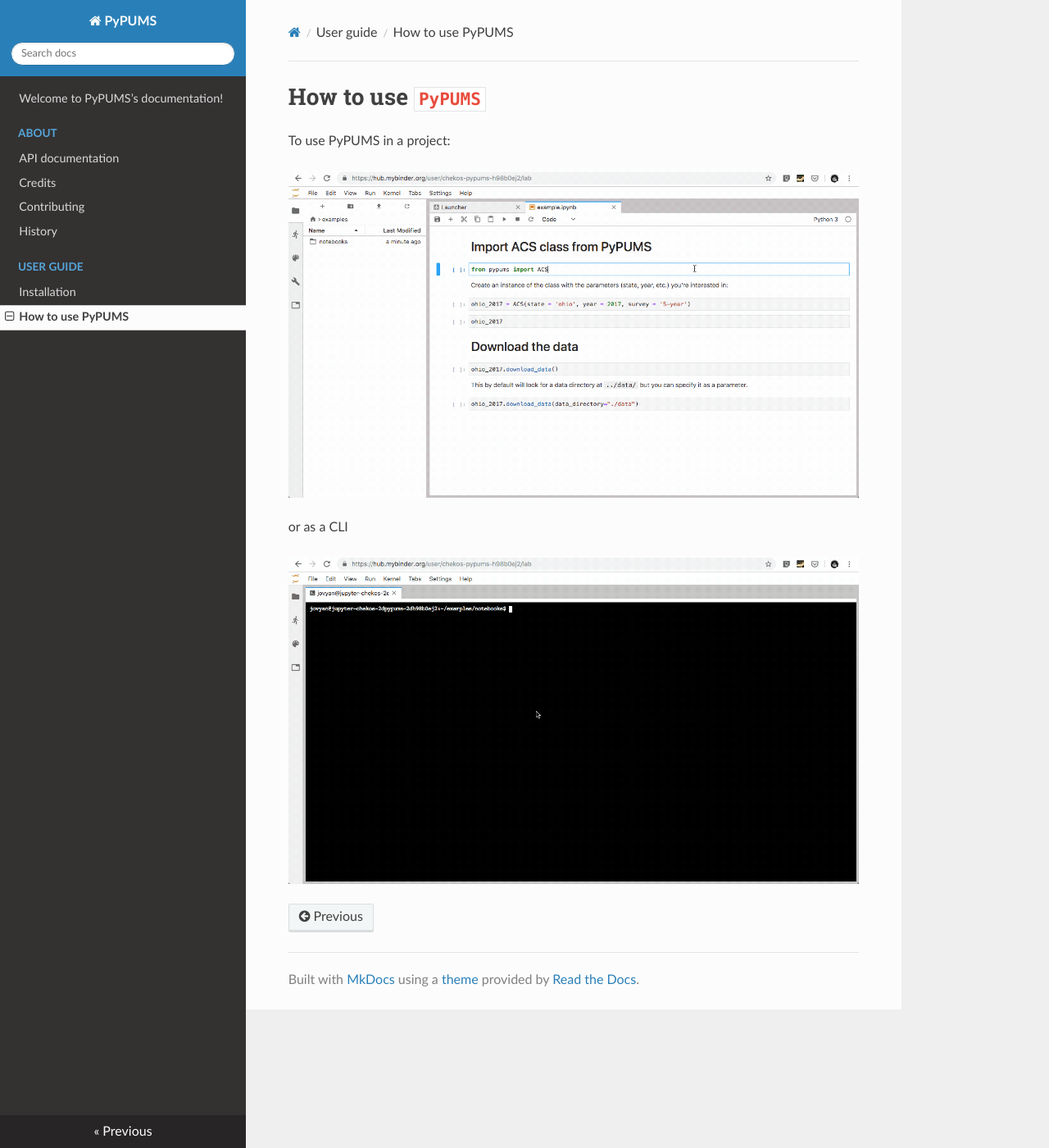
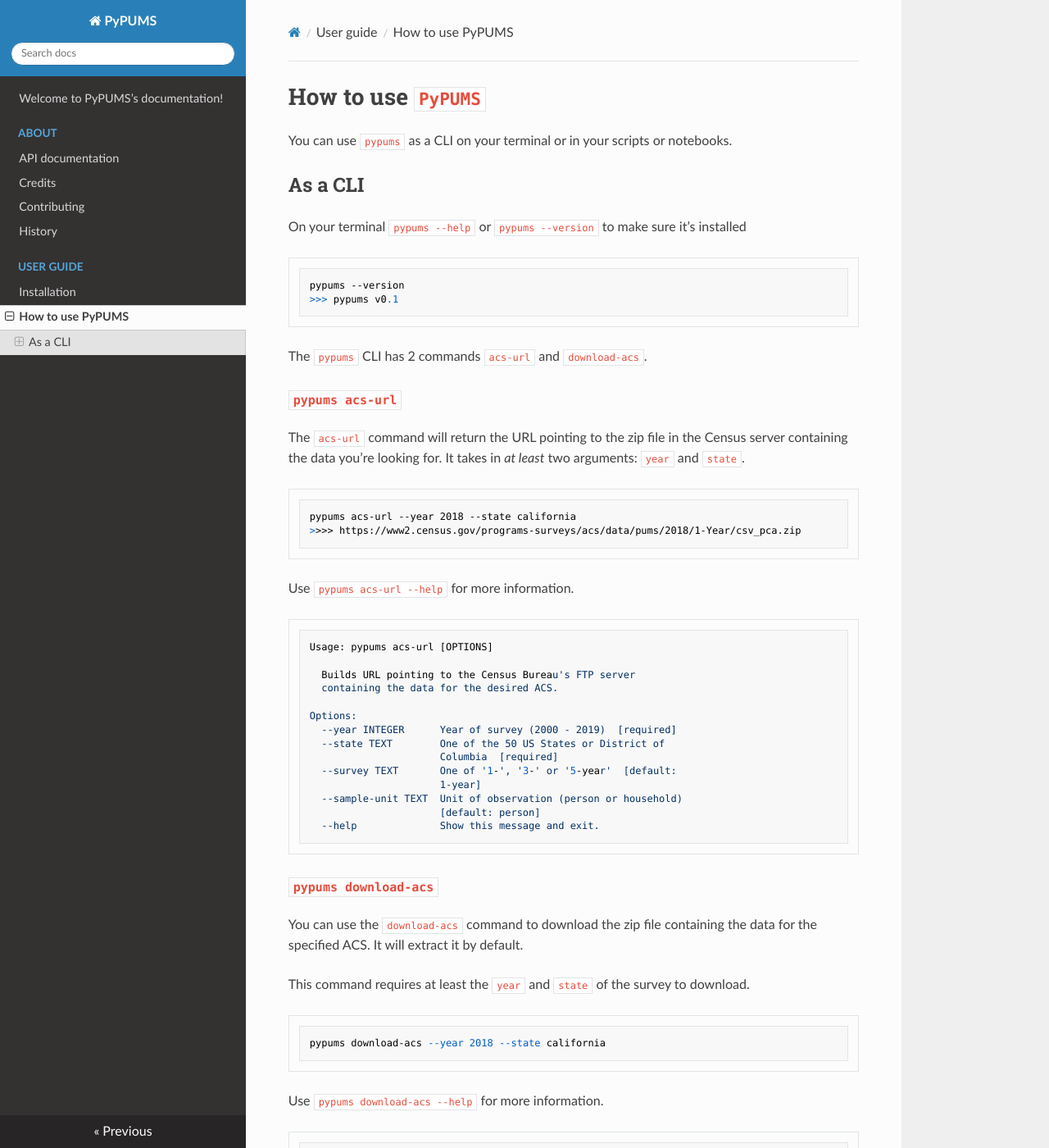
Before and after one commit to chekos/pypums, an MkDocs documentation site: the page built from docs/user-guide/usage.md, in a window 1280 px wide and 1400 px high. Shown: the whole window at 82% size. Built offline with MkDocs 1.6.1, drawn with Linux system fonts in a browser that asks for light colours; nearby versions of some CDN libraries; some of the changed text lies outside the part shown.

Commit message:
update docs to include CLI usage

````diff
--- a/docs/about/api.md
+++ b/docs/about/api.md
@@ -1,7 +1,12 @@
 # API documentation
-
-::: pypums.get_data
-    :docstring:
 
 ::: pypums.ACS
     :docstring:
+
+## CLI
+
+::: pypums.cli.acs_url
+    :docstring:
+
+::: pypums.cli.download_acs
+    :docstring:
--- /dev/null
+++ b/docs/css/custom.css
@@ -0,0 +1,10 @@
+div.autodoc-docstring {
+    padding-left: 20px;
+    margin-bottom: 30px;
+    border-left: 5px solid rgba(230, 230, 230);
+  }
+
+  div.autodoc-members {
+    padding-left: 20px;
+    margin-bottom: 15px;
+  }
--- a/docs/user-guide/usage.md
+++ b/docs/user-guide/usage.md
@@ -1,9 +1,84 @@
 # How to use `PyPUMS`
 
-To use PyPUMS in a project:
+You can use `pypums` as a CLI on your terminal or in your scripts or notebooks.
 
-![on a jupyter notebook](../static/usage.gif)
+## As a CLI
 
-or as a CLI
+On your terminal `pypums --help` or `pypums --version` to make sure it's installed
 
-![as a CLI](../static/cli.gif)
+```shell
+pypums --version
+>>> pypums v0.1
+```
+
+The `pypums` CLI has 2 commands `acs-url` and `download-acs`.
+
+### `pypums acs-url`
+The `acs-url` command will return the URL pointing to the zip file in the Census server containing the data you're looking for. It takes in _at least_ two arguments: `year` and `state`.
+
+```shell
+pypums acs-url --year 2018 --state california
+>>>> https://www2.census.gov/programs-surveys/acs/data/pums/2018/1-Year/csv_pca.zip
+```
+
+Use `pypums acs-url --help` for more information.
+```plaintext
+Usage: pypums acs-url [OPTIONS]
+
+  Builds URL pointing to the Census Bureau's FTP server
+  containing the data for the desired ACS.
+
+Options:
+  --year INTEGER      Year of survey (2000 - 2019)  [required]
+  --state TEXT        One of the 50 US States or District of
+                      Columbia  [required]
+  --survey TEXT       One of '1-', '3-' or '5-year'  [default:
+                      1-year]
+  --sample-unit TEXT  Unit of observation (person or household)
+                      [default: person]
+  --help              Show this message and exit.
+```
+
+### `pypums download-acs`
+You can use the `download-acs` command to download the zip file containing the data for the specified ACS. It will extract it by default.
+
+This command requires at least the `year` and `state` of the survey to download.
+
+```shell
+pypums download-acs --year 2018 --state california
+```
+
+Use `pypums download-acs --help` for more information.
+```plaintext
+Usage: pypums download-acs [OPTIONS]
+
+  Downloads and, optionally, extracts data related to the
+  specified ACS into a specified directory.
+
+Options:
+  --year INTEGER                  Year of survey (2000 - 2019)
+                                  [required]
+  --state TEXT                    One of the 50 US States or
+                                  District of Columbia
+                                  [required]
+  --survey TEXT                   One of '1-', '3-' or '5-year'
+                                  [default: 1-year]
+  --sample-unit TEXT              Unit of observation (person or
+                                  household)  [default: person]
+  --data-directory DIRECTORY      [default: ~/Libr
+                                  ary/Application
+                                  Support/pypums/data]
+  -e, --extract                   Extract the downloaded zip
+                                  file?  [default: True]
+  --overwrite-download / --no-overwrite-download
+                                  Overwrite previously
+                                  downloaded version of this
+                                  data  [default: no-overwrite-
+                                  download]
+  --overwrite-extract / --no-overwrite-extract
+                                  Overwrite previously extracted
+                                  version of this data
+                                  [default: no-overwrite-
+                                  extract]
+  --help                          Show this message and exit.
+```
--- a/mkdocs.yml
+++ b/mkdocs.yml
@@ -19,3 +19,7 @@
     - pymdownx.tabbed:
         alternate_style: true
     - mdx_include
+
+
+extra_css:
+  - css/custom.css
````
Also changed, not shown: docs/about/contributing.md (+23 -37 lines).
